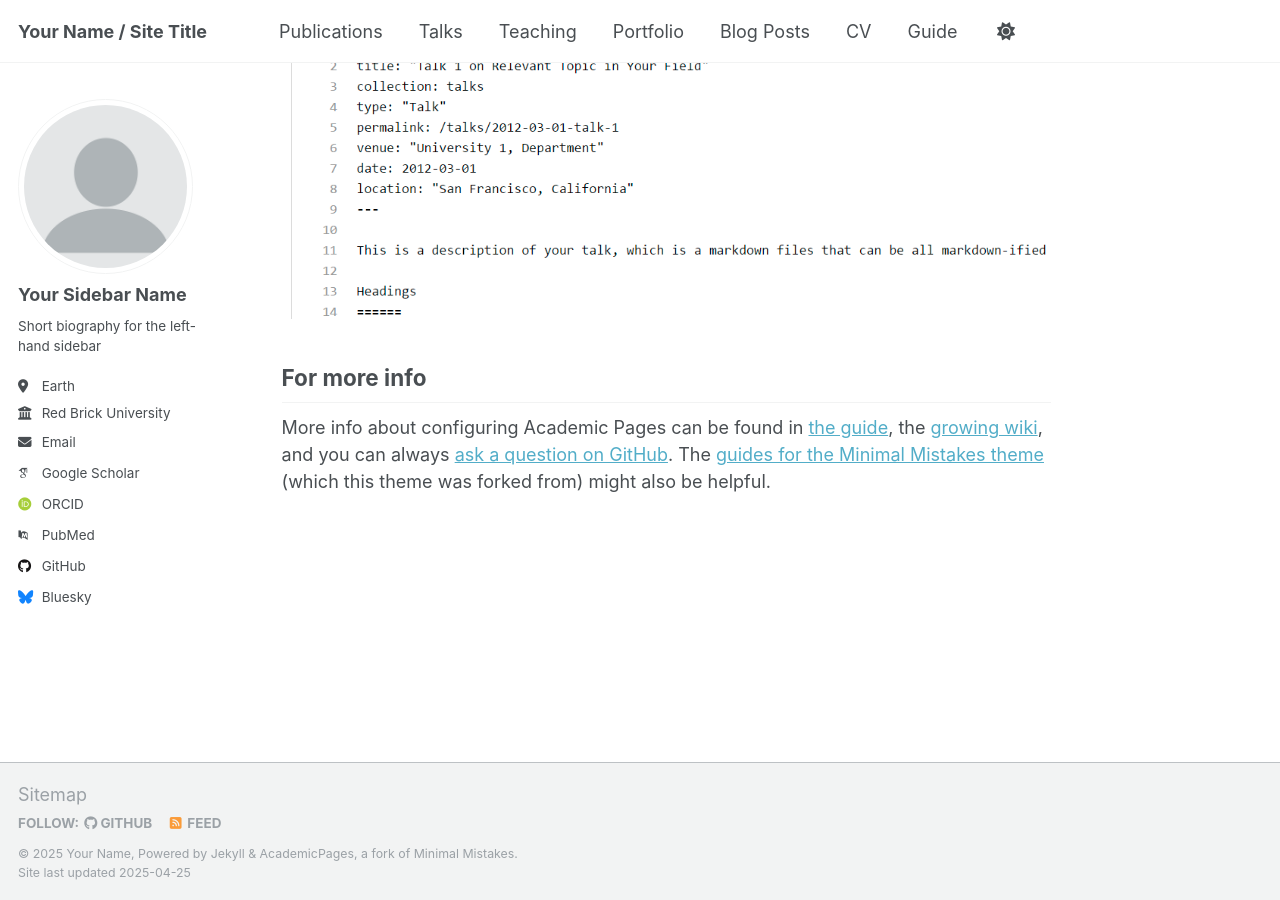
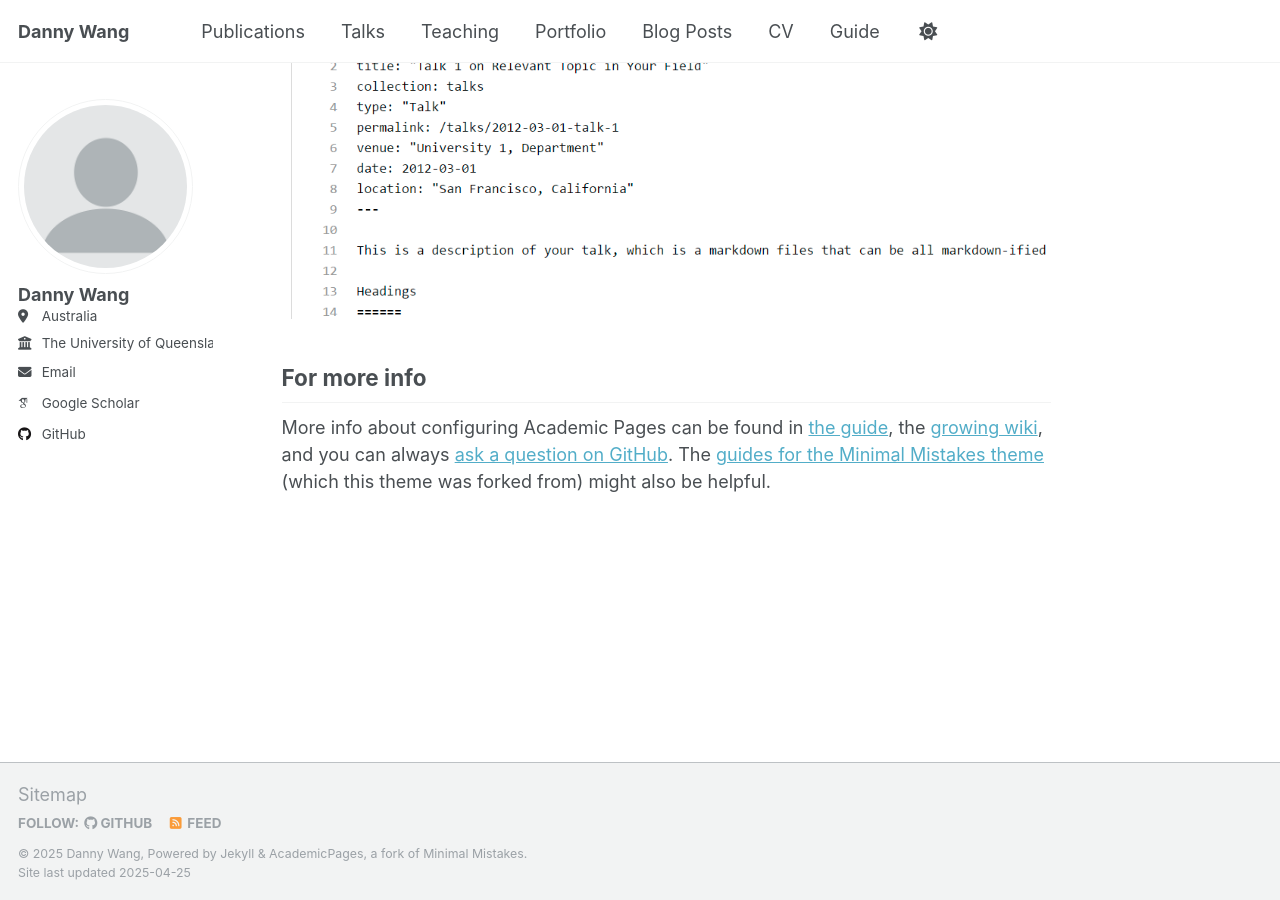
Before and after one commit to DannyW618/DannyW618.github.io, a Jekyll site: the page built from _pages/about.md, in a window 1280 px wide and 900 px high, scrolled down 2636 px. Built offline with Jekyll 4.4.1, drawn with Linux system fonts in a browser that asks for light colours; some web fonts are replaced.

Commit message:
Update _config.yml

```diff
--- a/_config.yml
+++ b/_config.yml
@@ -9,13 +9,13 @@
 # Basic Site Settings
 locale                   : "en-US"
 site_theme               : "default"
-title                    : "Your Name / Site Title"
+title                    : "Danny Wang"
 title_separator          : "-"
-name                     : &name "Your Name"
-description              : &description "personal description"
-url                      : https://academicpages.github.io # the base hostname & protocol for your site e.g. "https://[your GitHub username].github.io"
+name                     : &name "Danny Wang"
+description              : &description "PhD Student @ UQ"
+url                      : https://dannyw618.github.io # the base hostname & protocol for your site e.g. "https://[your GitHub username].github.io"
 baseurl                  : "" # the subpath of your site, e.g. "/blog"
-repository               : "academicpages/academicpages.github.io"
+repository               : "DannyW618/DannyW618.github.io"
 
 # Site Author - The following control what appear as part of the author content on the side bar.
 #               If a field is blank the icon and link will not appear, otherwise it will be shown.
@@ -23,21 +23,21 @@ repository               : "academicpages/academicpages.github.io"
 author:
   # Biographic information
   avatar           : "profile.png"
-  name             : "Your Sidebar Name"
+  name             : "Danny Wang"
   pronouns         : # example: "she/her"
-  bio              : "Short biography for the left-hand sidebar"
-  location         : "Earth"
-  employer         : "Red Brick University"
+  bio              : #"Short biography for the left-hand sidebar"
+  location         : "Australia"
+  employer         : "The University of Queensland"
   uri              : # URL
-  email            : "none@example.org"
+  email            : "danny.wang@uq.edu.au"
 
   # Academic websites
   arxiv            : # URL - Update with the correct link to your profile
-  googlescholar    : "https://scholar.google.com/citations?user=PS_CX0AAAAAJ"
+  googlescholar    : "https://scholar.google.com/citations?user=I1K5STAAAAAJ&hl"
   impactstory      : # URL
-  orcid            : "http://orcid.org/yourorcidurl"
+  orcid            : #"http://orcid.org/yourorcidurl"
   semantic         : # URL
-  pubmed           : "https://www.ncbi.nlm.nih.gov/pubmed/?term=john+snow"
+  pubmed           : #"https://www.ncbi.nlm.nih.gov/pubmed/?term=john+snow"
   researchgate     : # URL
   scopus           : # URL
 
@@ -45,12 +45,12 @@ author:
   bitbucket        : # Username - Update with your username on the site
   codepen          : # Username
   dribbble         : # Username
-  github           : "academicpages"
+  github           : "DannyW618"
   kaggle           : # Username
   stackoverflow    : # User number or user number and name (i.e., use "1" or "1/jeff-atwood")
 
   # Social media
-  bluesky          : "bsky.app" # Replace this with you Bluesky username
+  bluesky          : #"bsky.app" # Replace this with you Bluesky username
   facebook         : # Username
   flickr           : # Username
   foursquare       : # Username
```
